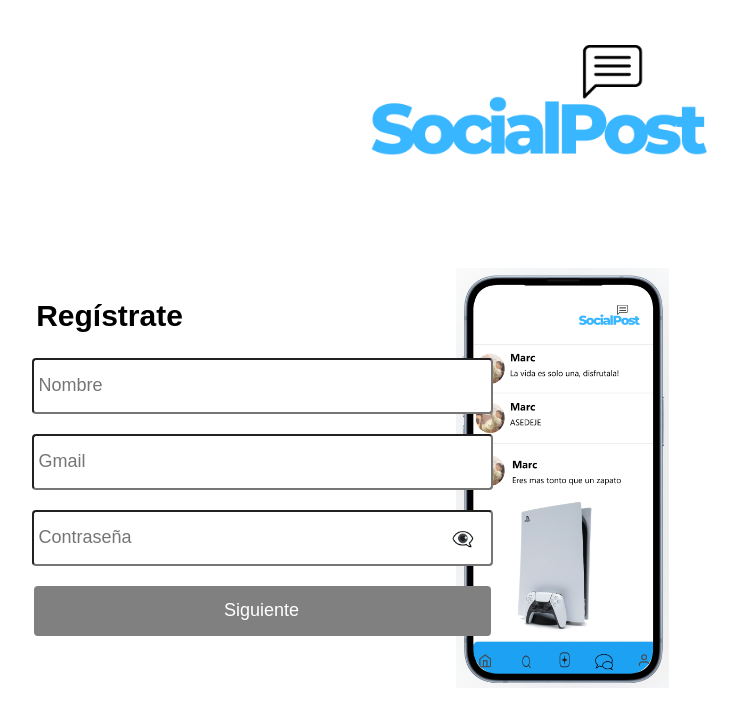
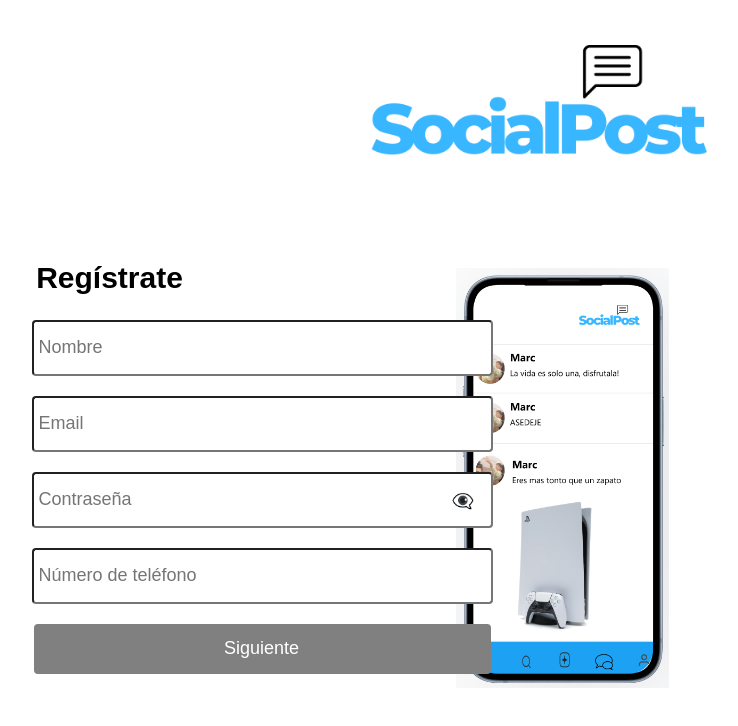
Before and after one commit to MarcRubioo/SocialPostWeb, an Angular app: page /register in a window 1280 px wide. Shown: the top 726 px of the page, without its empty margins (103-841 px from the left). Built offline with nearby package versions, Linux system fonts and the light colour scheme.

Commit message:
bmhtigohnbmgfsxcb

```diff
--- a/src/app/login/login.component.html
+++ b/src/app/login/login.component.html
@@ -11,14 +11,14 @@
     <h2>Inicia sesión</h2>
     <form (ngSubmit)="onSubmit()" #formulario="ngForm">
       <div>
-        <input type="text" id="username" name="username" [(ngModel)]="username" placeholder="Gmail" required>
+        <input type="text" id="username" name="username" [(ngModel)]="email" placeholder="Email" required>
       </div>
       <div class="password-container">
         <input type="password" id="password" name="password" [(ngModel)]="password" placeholder="Contraseña" required>
         <button id="lupa" (click)="togglePasswordVisibility()">👁️‍🗨️</button>
       </div>
 
-      <button type="submit" [ngClass]="{ 'enabled': formulario.valid && username && password }" [disabled]="!formulario.valid" [ngStyle]="{ 'background-color': (formulario.valid && username && password) ? '' : 'grey' }">Siguiente</button>
+      <button type="submit" [ngClass]="{ 'enabled': formulario.valid && email && password }" [disabled]="!formulario.valid" [ngStyle]="{ 'background-color': (formulario.valid && email && password) ? '' : 'grey' }">Siguiente</button>
     </form>
 
     <div class="inline-container">
--- a/src/app/login/login.component.ts
+++ b/src/app/login/login.component.ts
@@ -1,6 +1,6 @@
-import { Component } from '@angular/core';
-import { Router } from "@angular/router";
-import { HttpClient } from "@angular/common/http";
+import {Component} from '@angular/core';
+import {Router} from "@angular/router";
+import {HttpClient, HttpHeaders} from "@angular/common/http";
 
 @Component({
   selector: 'app-login',
@@ -8,32 +8,49 @@ import { HttpClient } from "@angular/common/http";
   styleUrls: ['./login.component.css']
 })
 export class LoginComponent {
-    username: string = '';
+  email: string = '';
   password: string = '';
   hidePassword: boolean = true;
 
-    constructor(private router: Router, private http: HttpClient) { }
+  constructor(private router: Router, private http: HttpClient) {
+
+  }
 
   onSubmit() {
-        console.log('Usuario:', this.username);
+    console.log('Usuario:', this.email);
     console.log('Contraseña:', this.password);
 
     const datos = {
-            password: this.password,
-            username: this.username
+      email: this.email,
+      password: this.password
     };
 
-        this.http.post<any>('http://localhost:8080/api/login', datos).subscribe(
+    const headers = {
+      headers: new HttpHeaders({
+        'Content-Type': "application/json"
+      })
+    }
+
+    this.http.post<any>('http://localhost:8080/api/users/login', datos, headers).subscribe(
       response => {
         if (response) {
           console.log(response);
-                    alert("Registro realizado");
-                    // this.router.navigate(['/login']);
+
+          if (response.responseNo != 200) {
+            alert("ERROR LOGGING IN WTF");
+
+          } else {
+            alert("Login Successfully");
+            this.router.navigate(['/home']);
+          }
         }
       },
       error => {
         console.log(error);
         alert("Problema al registrar");
+      },
+      () => {
+        console.log("End of login post");
       }
     );
   }
--- a/src/app/register/register.component.css
+++ b/src/app/register/register.component.css
@@ -37,6 +37,7 @@
 
 .formulari input[type="text"],
 .formulari input[type="password"],
+.formulari input[type="phoneNumber"],
 .formulari button {
   width: 450px;
   height: 50px;
--- a/src/app/register/register.component.html
+++ b/src/app/register/register.component.html
@@ -11,18 +11,22 @@
     <h2>Regístrate</h2>
     <form (ngSubmit)="onSubmit()" #formulario="ngForm">
       <div>
-        <input type="text" id="nombre" name="nombre" [(ngModel)]="username" placeholder="Nombre" required>
+        <input type="text" id="nombre" name="nombre" [(ngModel)]="firstName" placeholder="Nombre" required>
       </div>
       <div>
-        <input type="text" id="gmail" name="gmail" [(ngModel)]="gmail" placeholder="Gmail" required>
+        <input type="text" id="email" name="email" [(ngModel)]="email" placeholder="Email" required>
       </div>
       <div class="password-container">
         <input type="password" id="password" name="password" [(ngModel)]="password" placeholder="Contraseña" required>
         <button id="lupa" (click)="togglePasswordVisibility()">👁️‍🗨️</button>
       </div>
+        <input type="text" id="phoneNumber" name="phoneNumber" [(ngModel)]="phoneNumber" placeholder="Número de teléfono" required>
+      <div>
+
+      </div>
 
       <div class="button-container">
-        <button [ngClass]="{ 'enabled': formulario.valid && username && gmail && password }" [disabled]="!formulario.valid || !username || !gmail || !password" [ngStyle]="{ 'background-color': (formulario.valid && username && gmail && password) ? '' : 'grey' }">Siguiente</button>
+        <button [ngClass]="{ 'enabled': formulario.valid && firstName && email && password && phoneNumber }" [disabled]="!formulario.valid || !firstName || !email || !password || (!phoneNumber && phoneNumber.length !== 11)" [ngStyle]="{ 'background-color': (formulario.valid && firstName && email && password && phoneNumber) ? '' : 'grey' }">Siguiente</button>
       </div>
     </form>
 
--- a/src/app/register/register.component.ts
+++ b/src/app/register/register.component.ts
@@ -1,6 +1,6 @@
 import { Component } from '@angular/core';
 import {Router} from "@angular/router";
-import {HttpClient} from "@angular/common/http";
+import {HttpClient, HttpHeaders} from "@angular/common/http";
 
 @Component({
   selector: 'app-register',
@@ -8,30 +8,41 @@ import {HttpClient} from "@angular/common/http";
   styleUrls: ['./register.component.css']
 })
 export class RegisterComponent {
-  username: string = '';
-  gmail: string = '';
+  firstName: string = '';
+  email: string = '';
   password: string = '';
+  phoneNumber: string = '';
 
   constructor(private router: Router, private http: HttpClient) {
   }
 
   onSubmit() {
-    console.log('Usuario:', this.username);
+    console.log('Usuario:', this.firstName);
     console.log('Contraseña:', this.password);
-    console.log('Gmail:', this.gmail);
+    console.log('Email:', this.email);
+    console.log('Phone:', this.phoneNumber);
 
     const datos = {
-      email: this.gmail,
+      email: this.email,
       password: this.password,
-      username: this.username
+      firstName: this.firstName,
+      phoneNumber: this.phoneNumber
     };
 
-    this.http.post<any>('http://localhost:8080/api/users', datos).subscribe(
+    const headers = {
+      headers: new HttpHeaders({
+        'Content-Type': "application/json"
+      })
+    }
+
+    this.http.post<any>('http://localhost:8080/api/users', datos, headers).subscribe(
       response => {
         if (response) {
           console.log(response)
           alert("Registro realizado");
-          // this.router.navigate(['/login']);
+          if (response.responseNo == 200) {
+            this.router.navigate(['/login']);
+          }
         }
       },
       error => {
--- a/tsconfig.json
+++ b/tsconfig.json
@@ -5,7 +5,7 @@
     "baseUrl": "./",
     "outDir": "./dist/out-tsc",
     "forceConsistentCasingInFileNames": true,
-    "strict": true,
+    "strict": false,
     "noImplicitOverride": true,
     "noPropertyAccessFromIndexSignature": true,
     "noImplicitReturns": true,
```
Also changed, not shown: src/app/app.module.ts (+12 -11 lines). Lines whose indentation alone changed are shown as unchanged.
